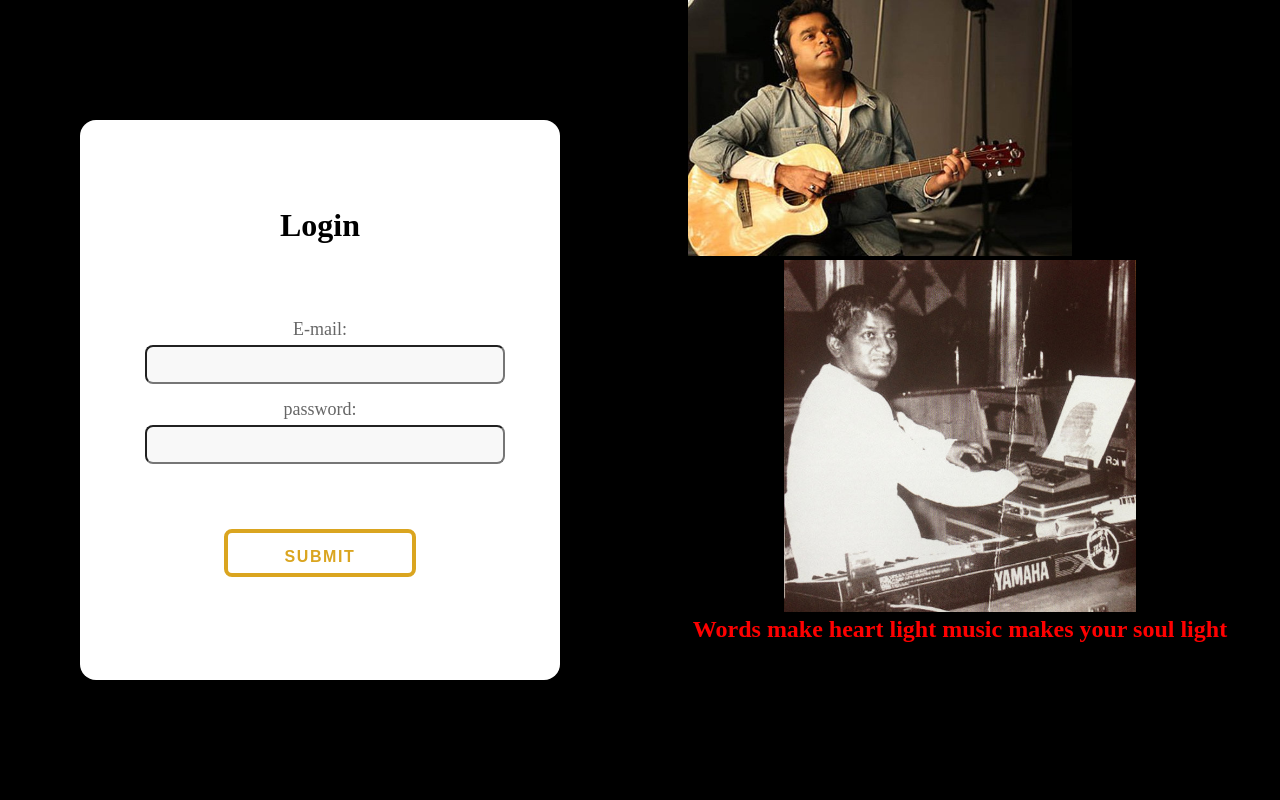
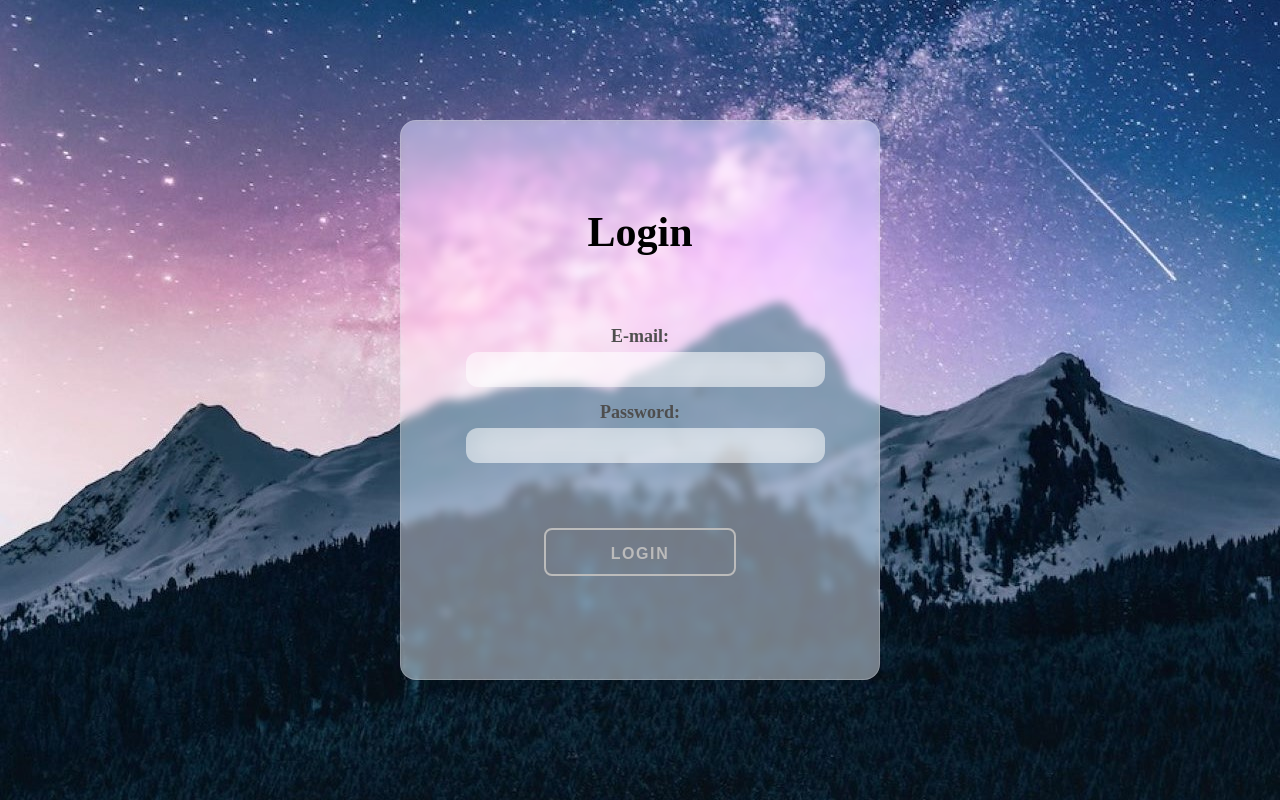
Before and after one commit to Dhanush046/Music-recommendation, a React (Create React App) app: page / in a window 1280 px wide. Built offline with nearby package versions, Linux system fonts and the light colour scheme.

Commit message:
thursday-6

```diff
--- a/src/login/Login.jsx
+++ b/src/login/Login.jsx
@@ -1,7 +1,5 @@
 import React from "react";
 import "./login.css";
-import logo1 from "../assets/arr.jpeg";
-import logo2 from "../assets/maestro.jpeg";
 const Login = () => {
   const eventformhandler = () => {
     console.log("hello");
@@ -14,17 +12,21 @@ const Login = () => {
             <h1 className="loginname">Login</h1>
 
             <div className="form-group">
-              <label htmlFor="email" className="em">E-mail:</label>
+              <label htmlFor="email" className="em">
+                E-mail:
+              </label>
               <input type="email" name="email" id="email" />
             </div>
             <div className="form-group">
-              <label htmlFor="password" className="pw">password:</label>
+              <label htmlFor="password" className="pw">
+                Password:
+              </label>
               <input type="password" name="password" id="password" />
             </div>
             <nav onClick={eventformhandler}>
               <ul>
                 <li>
-                  submit
+                  Login
                   <span></span>
                   <span></span>
                   <span></span>
@@ -35,15 +37,6 @@ const Login = () => {
           </div>
         </form>
       </div>
-      <div className="right">
-        <div className="logoarr">
-          <img src={logo1} className="logo1" alt="logo1" />
-        </div>
-        <div className="logoir">
-          <img src={logo2} className="logo2" alt="logo2" />
-        </div>
-        <h2 className="q1">Words make heart light music makes your soul light</h2>
-      </div>
     </div>
   );
 };
--- a/src/login/login.css
+++ b/src/login/login.css
@@ -9,6 +9,9 @@
   width: 50%;
 }
 .main {
+  background-image: url("../assets/bg.jpg");
+  justify-content: center;
+  background-repeat: center;
   height: 100vh;
   width: 100%;
   background-color: black;
@@ -49,6 +52,8 @@ form {
   display: flex;
   position: relative;
   align-items: center;
+  /* background-image: url("https://images.unsplash.com/photo-1519681393784-d120267933ba?ixid=MnwxMjA3fDB8MHxwaG90by1wYWdlfHx8fGVufDB8fHx8&ixlib=rb-1.2.1&auto=format&fit=crop&w=1124&q=100");
+  background-position: center; */
   justify-content: center;
   height: 100%;
 }
@@ -66,9 +71,12 @@ form .login {
   height: 35em;
   position: relative;
   width: 30em;
-  background-color: white;
   justify-content: center;
-  align-items: center;
+  backdrop-filter: blur(5px) saturate(180%);
+  -webkit-backdrop-filter: blur(5px) saturate(180%);
+  background-color: rgba(255, 255, 255, 0.45);
+  border-radius: 12px;
+  border: 1px solid rgba(209, 213, 219, 0.3);
   border-radius: 1em;
   display: flex;
   flex-direction: column;
@@ -76,17 +84,18 @@ form .login {
 }
 form .login .form-group {
   display: block;
-  color: #666;
+  color: rgb(78, 78, 78);
   margin-bottom: 15px;
+  font-weight: 500;
   width: 100%;
 }
 .login .form-group label {
   display: block;
-  color: #666;
-  font-size: 12px;
+  font-weight: 700;
+  color: rgb(78, 78, 78) s;
+  font-size: 13px;
   margin-bottom: 5px;
   font-size: large;
-
 }
 form .login .form-group input {
   display: block;
@@ -96,7 +105,14 @@ form .login .form-group input {
   border-radius: 8px;
   margin-left: 65px;
 }
-
+form .login .form-group input {
+  border: none !important;
+  backdrop-filter: blur(17px) saturate(180%);
+  -webkit-backdrop-filter: blur(17px) saturate(180%);
+  background-color: rgba(255, 255, 255, 0.45);
+  border-radius: 12px;
+  border: 1px solid rgba(209, 213, 219, 0.3);
+}
 /* label{
     position: relative;
     width: 30%;
@@ -120,10 +136,10 @@ nav ul {
 }
 
 nav ul li {
-    --c: goldenrod;
+  --c: #bbbbbb;
   color: var(--c);
   font-size: 16px;
-    border: 0.3em solid var(--c);
+  border: 2px solid var(--c);
   border-radius: 0.5em;
   width: 12em;
   height: 3em;
@@ -177,28 +193,40 @@ nav ul li span:nth-child(3) {
 nav ul li span:nth-child(4) {
   --n: 4;
 }
-.logo1{
-    width: 80%;
-    height: 80%;
+.loginname {
+  font-size: 42px !important;
+  margin-bottom: 70px;
 }
-.loginname{
-    margin-bottom: 75px;
-}
-.logoarr{
+.slideshow {
   width: 75%;
-    border-radius: 50px;
+  border-radius: 25px;
   border-color: #f8f8f8;
 }
-.logo2{
-    width: 55%;
+/* .logo1 {
+  right: -20%;
+  margin-top: 20px;
+  position: relative;
+  border-radius: 30px;
+  width: 100%;
+  height: 80%;
+  z-index: 1;
+}
+.logo2 {
+  margin-top: -20% !important;
+  margin: 20px;
+  position: relative;
+  border-radius: 30px;
+  width: 60%;
+  box-shadow: 20px 0px 0px 20px black;
   height: 20%;
-}
-.right{
+  z-index: 3;
+}*/
+.right {
   justify-content: space-around;
   position: relative;
   height: 100%;
   width: 50%;
 }
-.q1{
+.q1 {
   color: red;
 }
```
Also changed, not shown: src/assets/bg.jpg (added). Lines whose indentation alone changed are shown as unchanged.
